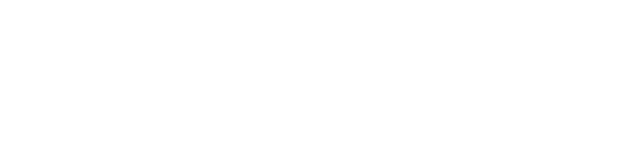
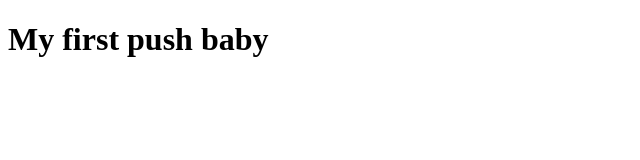
Before and after one commit to tra864/my-first-website, a plain HTML site: page index.html in a window 1280 px wide. Shown: the whole page, without its empty margins (0-640 px from the left). Drawn offline with Linux system fonts and the light colour scheme.

Commit message:
Given a h1 tag

```diff
--- a/index.html
+++ b/index.html
@@ -9,6 +9,7 @@
 </head>
 
 <body>
+    <h1>My first push baby </h1>
 
 </body>
 
```
